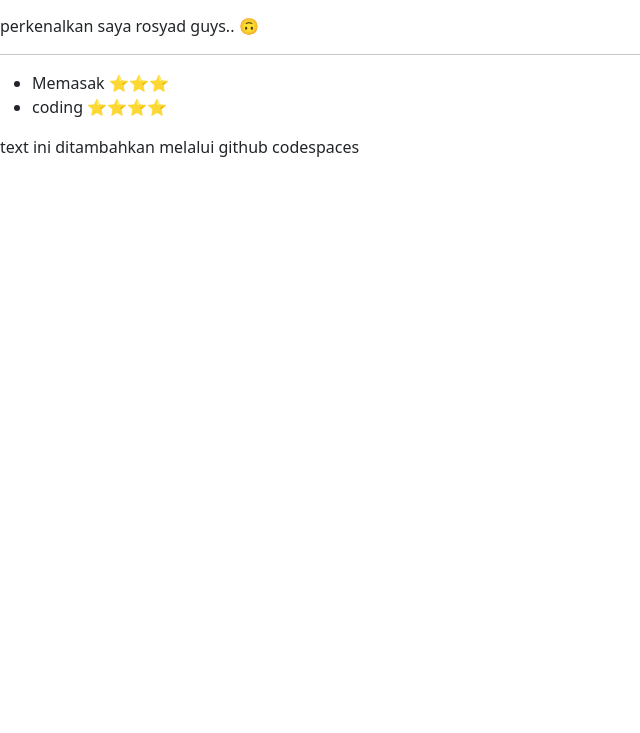
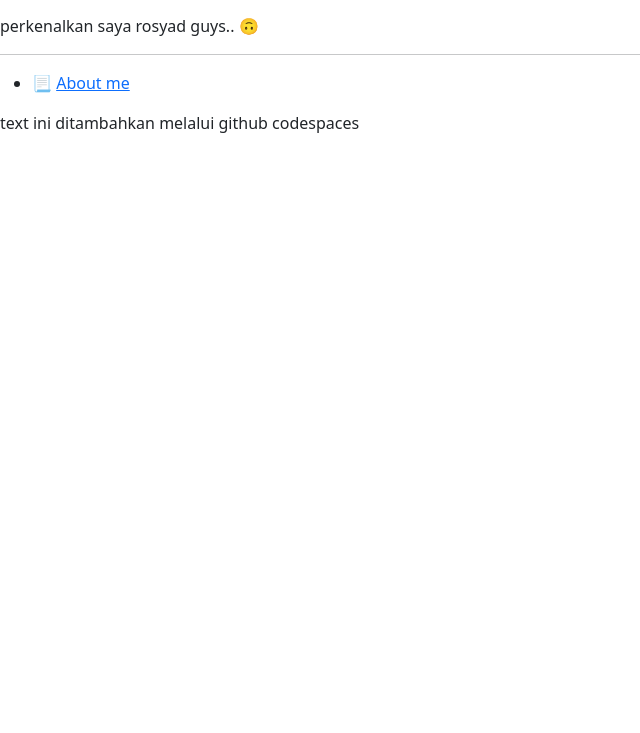
Before and after one commit to rosyadbktr/learn-git, a plain HTML site: page index.html in a window 1280 px wide. Shown: the part 67-800 px from the top of the page, without its empty margins (0-640 px from the left). Drawn offline with nearby package versions, Linux system fonts and the light colour scheme.

Commit message:
update index.html

```diff
--- a/index.html
+++ b/index.html
@@ -16,8 +16,7 @@
     <p>perkenalkan saya rosyad guys.. 🙃</p>
     <hr>
     <ul>
-      <li>Memasak ⭐⭐⭐</li>
-      <li>coding ⭐⭐⭐⭐</li>
+      <li>📃 <a href="https://rosyadbktr.github.io/cv">About me</a></li>
     </ul>
 
     <p>text ini ditambahkan melalui github codespaces</p>
```
